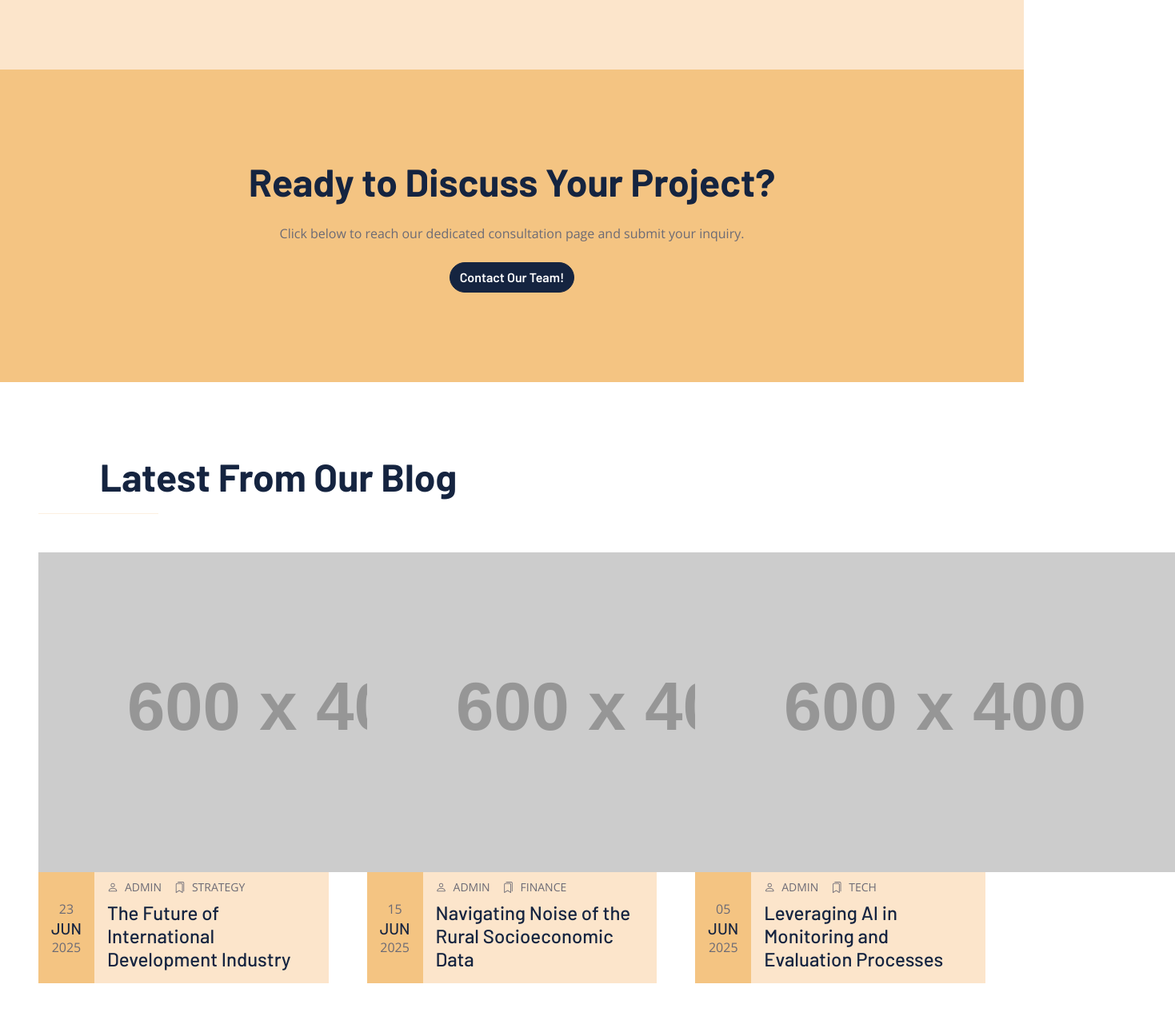
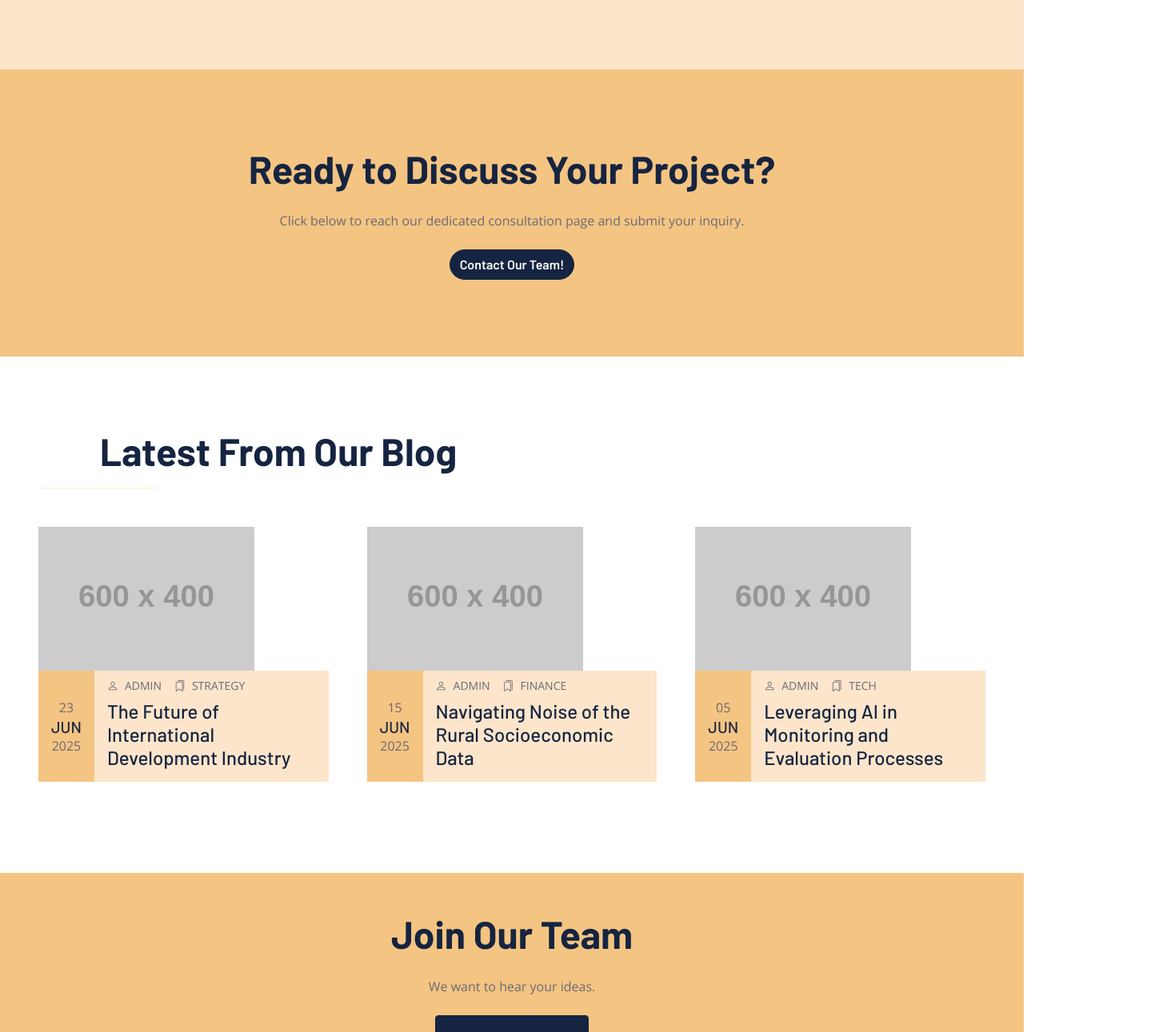
Before and after one commit to evorise-consulting/evorise, a plain HTML site: page index.html in a window 1280 px wide. Shown: the part 5508-6799 px from the top of the page at 80% size, 1469 px wide, since content can reach past the window. Drawn offline with nearby package versions, Linux system fonts and the light colour scheme; placeholder pictures from the web are drawn by us.

Commit message:
Update index.html

```diff
--- a/index.html
+++ b/index.html
@@ -309,6 +309,8 @@
             /* Hide scrollbar for aesthetics, but allow scroll functionality */
             -ms-overflow-style: none;  /* IE and Edge */
             scrollbar-width: none;  /* Firefox */
+            /* EDITED: Centering logos when container is not full */
+            justify-content: center;
         }
         .partners-logo-container::-webkit-scrollbar {
             display: none; /* Chrome, Safari, Opera */
@@ -384,8 +386,11 @@
             right: 0;
         }
 
+        /* EDITED: Blog thumbnail size */
         .blog-item img {
             transition: .5s;
+            height: 180px; /* Reduced vertical size for thumbnails */
+            object-fit: cover;
         }
 
         .blog-item:hover img {
@@ -765,7 +770,7 @@
                         <i class="bi bi-chevron-right"></i>
                     </button>
 
-                    <!-- Container for horizontal, scrollable logos -->
+                    <!-- EDITED: Centering is handled in CSS (justify-content: center on partners-logo-container) -->
                     <div id="partners-scroll-container" class="partners-logo-container justify-content-start">
 
                         <!-- Partner Logo 1: WWF -->
@@ -794,7 +799,7 @@
     <!-- START: Simplified Discussion Link Section (CTA MOVED HERE) -->
     <div class="container-fluid bg-primary px-0" id="discussion">
         <div class="row g-0 justify-content-center">
-            <div class="col-lg-12 px-5 text-center" style="padding-top: 7rem; padding-bottom: 7rem;">
+            <div class="col-lg-12 px-5 text-center" style="padding-top: 6rem; padding-bottom: 6rem;">
                 <h2 class="display-5 mb-4 text-dark">Ready to Discuss Your Project?</h2>
                 <p class="mb-4 text-dark">Click below to reach our dedicated consultation page and submit your inquiry.</p>
                 <a href="contact-form.html" class="btn btn-dark py-md-3 px-md-5 rounded-pill fw-bold" target="_blank">Contact Our Team!</a>
```
